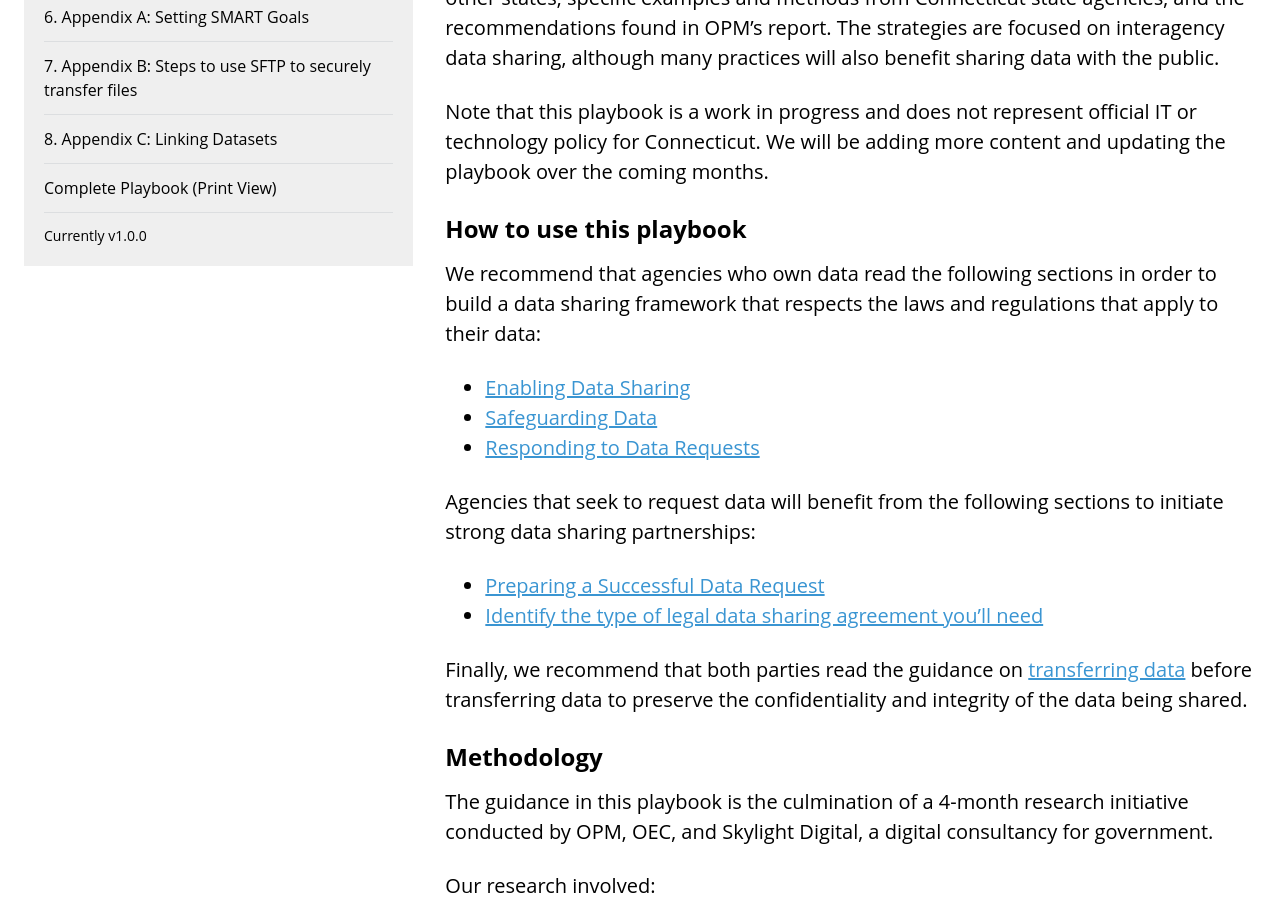
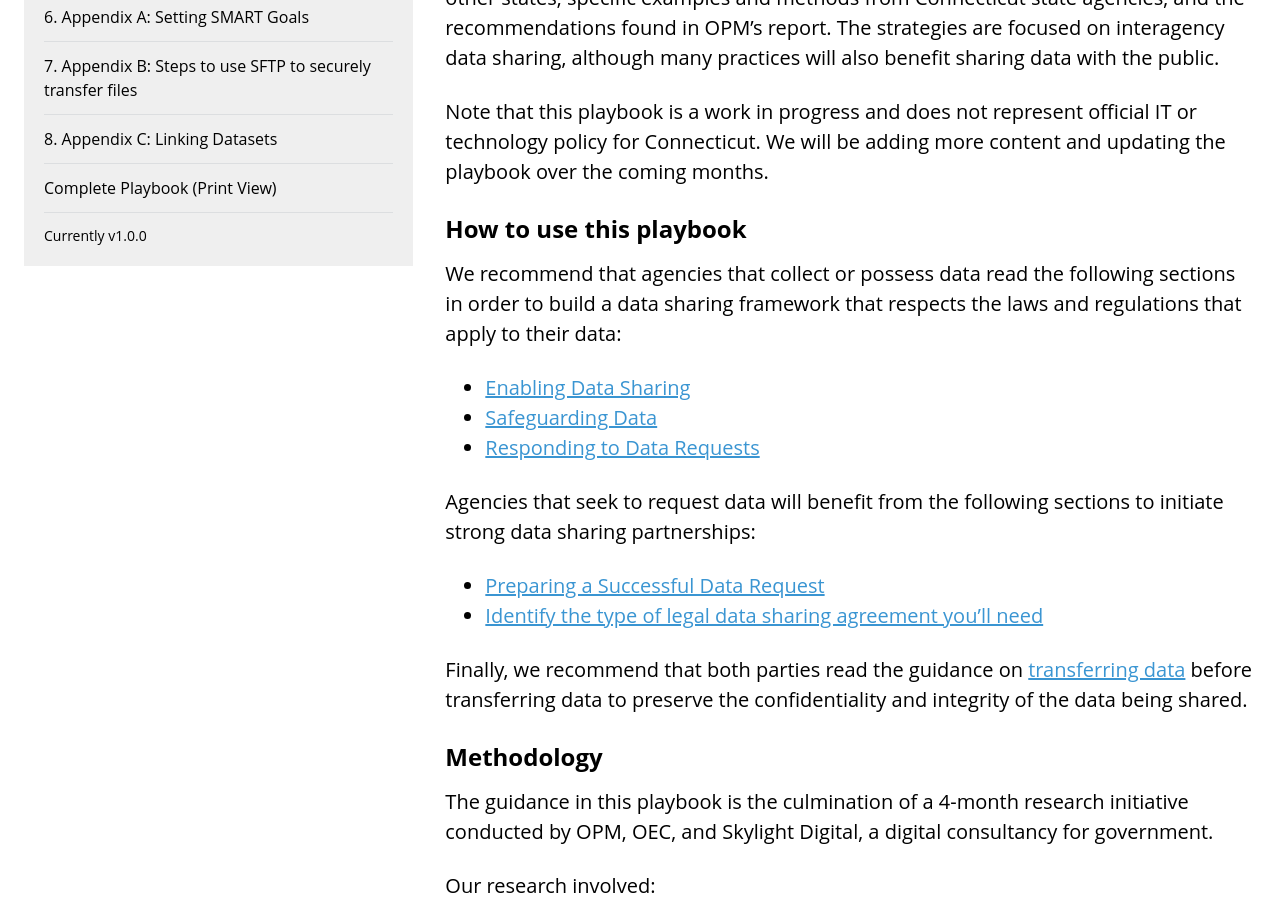
Before and after one commit to CTOpenData/data-sharing-playbook, a Jekyll site: the page built from index.md, in a window 1280 px wide and 900 px high, scrolled down 469 px. Built offline with Jekyll 4.4.1, drawn with Linux system fonts in a browser that asks for light colours.

Commit message:
Update index.md

```diff
--- a/index.md
+++ b/index.md
@@ -14,7 +14,7 @@ Note that this playbook is a work in progress and does not represent official IT
 
 ## How to use this playbook
 
-We recommend that agencies who own data read the following sections in order to build a data sharing framework that respects the laws and regulations that apply to their data:
+We recommend that agencies that collect or possess data read the following sections in order to build a data sharing framework that respects the laws and regulations that apply to their data:
 
  * [Enabling Data Sharing](/data-sharing-playbook/enabling-data-sharing/)
  * [Safeguarding Data](/data-sharing-playbook/safeguarding-data/)
```
